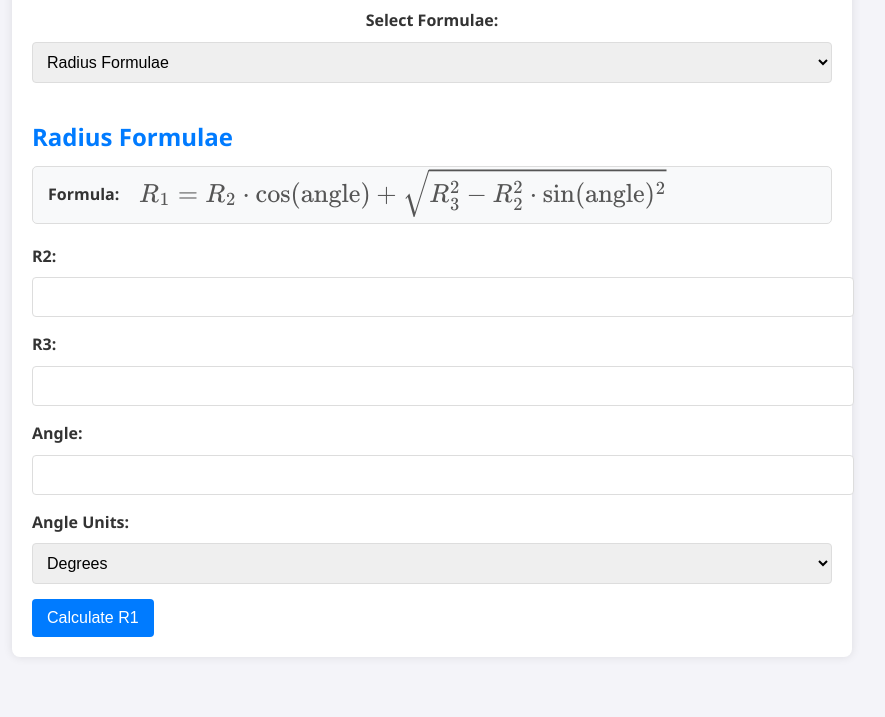
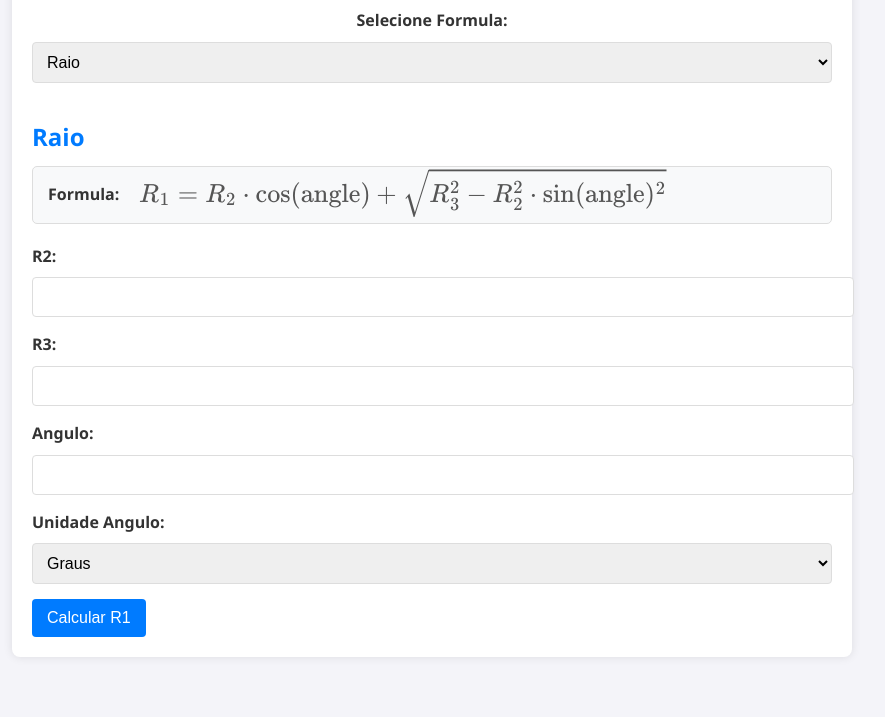
Before and after one commit to soaresthiagodp/engineering-bars-calculus, a plain HTML site: page index.html in a window 1280 px wide. Shown: the part 83-800 px from the top of the page, without its empty margins (208-1093 px from the left). Drawn offline with nearby package versions, Linux system fonts and the light colour scheme.

Commit message:
Tradução

```diff
--- a/index.html
+++ b/index.html
@@ -3,24 +3,24 @@
 <head>
     <meta charset="UTF-8">
     <meta name="viewport" content="width=device-width, initial-scale=1.0">
-    <title>Engineering Formulae</title>
+    <title>Formulario Engenharia Adilson</title>
     <link rel="stylesheet" href="styles.css">
     <!-- Load MathJax -->
     <script src="https://cdn.jsdelivr.net/npm/mathjax@3/es5/tex-mml-chtml.js"></script>
 </head>
 <body>
     <div class="container">
-        <h1>Engineering Formulae</h1>
+        <h1>Formulario Engenharia Adilson</h1>
         <div class="selector">
-            <label for="formula-select">Select Formulae:</label>
+            <label for="formula-select">Selecione Formula:</label>
             <select id="formula-select">
-                <option value="radius">Radius Formulae</option>
-                <option value="velocity">Velocity Formulae</option>
+                <option value="radius">Raio</option>
+                <option value="velocity">Velocidade</option>
             </select>
         </div>
 
         <div id="radius-formulae" class="formulae-section">
-            <h2>Radius Formulae</h2>
+            <h2>Raio</h2>
             <div class="formula">
                 <p><strong>Formula:</strong></p>
                 <p id="radius-formula" class="formula-text">
@@ -36,22 +36,22 @@
                 <input type="number" id="R3" step="any">
             </div>
             <div class="form-group">
-                <label for="angle">Angle:</label>
+                <label for="angle">Angulo:</label>
                 <input type="number" id="angle" step="any">
             </div>
             <div class="form-group">
-                <label for="angle-units">Angle Units:</label>
+                <label for="angle-units">Unidade Angulo:</label>
                 <select id="angle-units">
-                    <option value="degrees">Degrees</option>
-                    <option value="radians">Radians</option>
+                    <option value="degrees">Graus</option>
+                    <option value="radians">Radianos</option>
                 </select>
             </div>
-            <button onclick="calculateRadius()">Calculate R1</button>
+            <button onclick="calculateRadius()">Calcular R1</button>
             <p id="radius-result"></p>
         </div>
 
         <div id="velocity-formulae" class="formulae-section">
-            <h2>Velocity Formulae</h2>
+            <h2>Velocidade</h2>
             <div class="formula">
                 <p><strong>Formula:</strong></p>
                 <p id="velocity-formula" class="formula-text">
@@ -71,17 +71,17 @@
                 <input type="number" id="R3-velocity" step="any">
             </div>
             <div class="form-group">
-                <label for="angle-velocity">Angle:</label>
+                <label for="angle-velocity">Angulo:</label>
                 <input type="number" id="angle-velocity" step="any">
             </div>
             <div class="form-group">
-                <label for="angle-units-velocity">Angle Units:</label>
+                <label for="angle-units-velocity">Unidade Angulo:</label>
                 <select id="angle-units-velocity">
-                    <option value="degrees">Degrees</option>
-                    <option value="radians">Radians</option>
+                    <option value="degrees">Graus</option>
+                    <option value="radians">Radianos</option>
                 </select>
             </div>
-            <button onclick="calculateVelocity()">Calculate V1</button>
+            <button onclick="calculateVelocity()">Calcular V1</button>
             <p id="velocity-result"></p>
         </div>
     </div>
```
